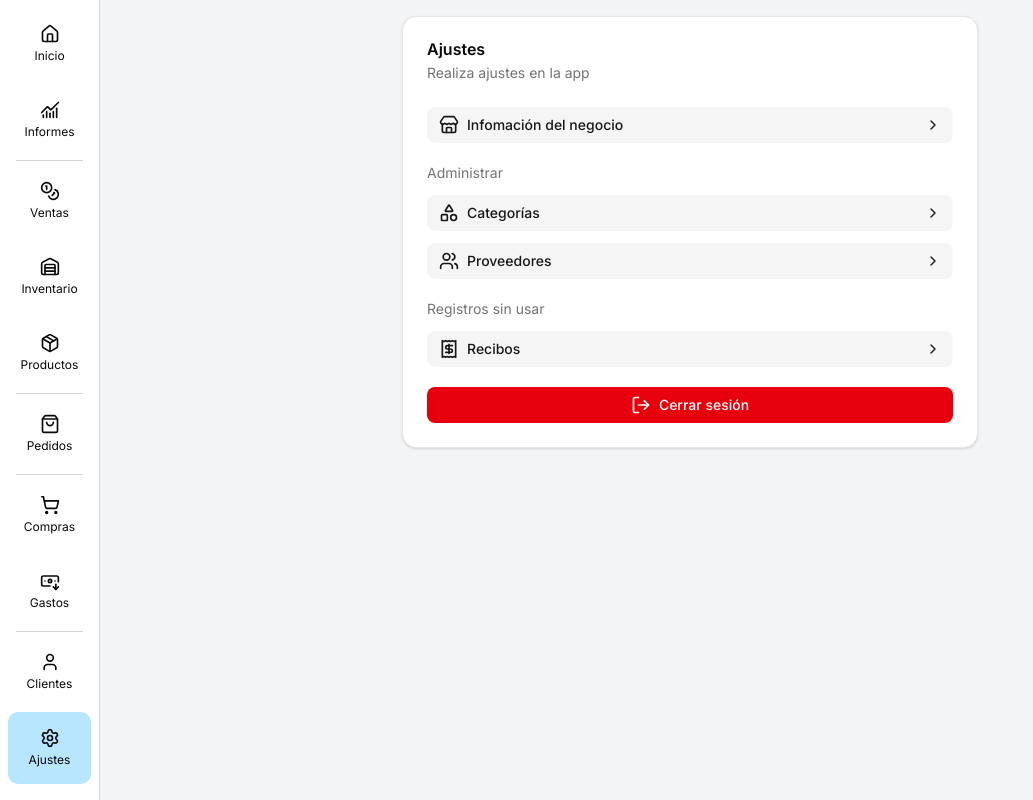
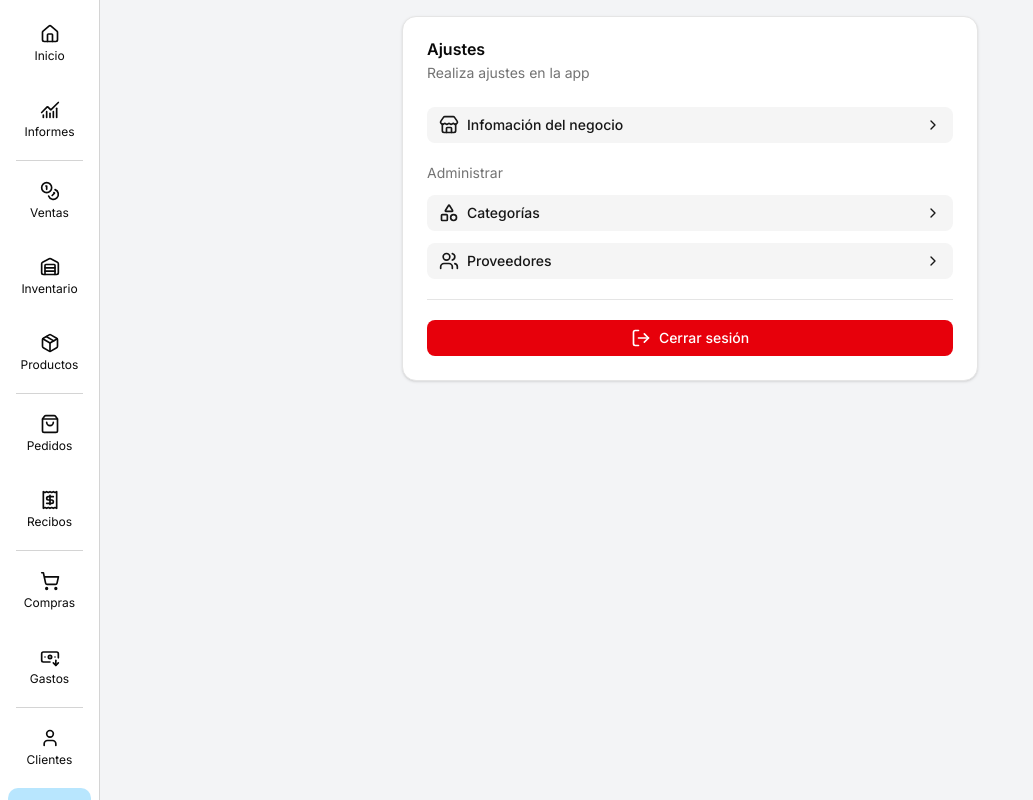
Before and after one commit to ReynaldoMolina/jahairastore, a Next.js app: page /ajustes in a window 1280 px wide. Shown: the whole page, without its empty margins (0-1033 px from the left). Built offline with nearby package versions, Linux system fonts and the light colour scheme; no server answers.

Commit message:
Remove settings link to receipts, now on sidemenu

```diff
--- a/package.json
+++ b/package.json
@@ -11,6 +11,7 @@
   "dependencies": {
     "@hookform/resolvers": "^5.2.2",
     "@radix-ui/react-label": "^2.1.7",
+    "@radix-ui/react-separator": "^1.1.7",
     "@radix-ui/react-slot": "^1.2.3",
     "@react-pdf/renderer": "^4.3.0",
     "bcryptjs": "^3.0.2",
--- a/src/app/(store)/ajustes/page.tsx
+++ b/src/app/(store)/ajustes/page.tsx
@@ -11,6 +11,7 @@ import {
   CardTitle,
 } from '@/components/ui/card';
 import { Button } from '@/components/ui/button';
+import { Separator } from '@/components/ui/separator';
 
 export const metadata = {
   title: 'Ajustes',
@@ -37,11 +38,7 @@ export default async function Page() {
             <Users className="size-5" />
           </SettingsLink>
         </SettingsSection>
-        <SettingsSection title="Registros sin usar">
-          <SettingsLink label="Recibos" href="/recibos">
-            <Receipt className="size-5" />
-          </SettingsLink>
-        </SettingsSection>
+        <Separator />
         {!isDemo && <LogoutForm />}
       </CardContent>
     </Card>
--- a/src/components/sidemenu/menu-options.ts
+++ b/src/components/sidemenu/menu-options.ts
@@ -1,4 +1,4 @@
-import { MenuOption } from "@/types/types";
+import { MenuOption } from '@/types/types';
 
 export const menuOptions: MenuOption[] = [
   {
@@ -35,28 +35,34 @@ export const menuOptions: MenuOption[] = [
     id: 5,
     name: 'Pedidos',
     url: '/pedidos',
+    divider: false,
+  },
+  {
+    id: 6,
+    name: 'Recibos',
+    url: '/recibos',
     divider: true,
   },
   {
-    id: 6,
+    id: 7,
     name: 'Compras',
     url: '/compras',
     divider: false,
   },
   {
-    id: 7,
+    id: 8,
     name: 'Gastos',
     url: '/gastos',
     divider: true,
   },
   {
-    id: 8,
+    id: 9,
     name: 'Clientes',
     url: '/clientes',
     divider: false,
   },
   {
-    id: 9,
+    id: 10,
     name: 'Ajustes',
     url: '/ajustes',
     divider: false,
--- /dev/null
+++ b/src/components/ui/separator.tsx
@@ -0,0 +1,28 @@
+"use client"
+
+import * as React from "react"
+import * as SeparatorPrimitive from "@radix-ui/react-separator"
+
+import { cn } from "@/lib/utils"
+
+function Separator({
+  className,
+  orientation = "horizontal",
+  decorative = true,
+  ...props
+}: React.ComponentProps<typeof SeparatorPrimitive.Root>) {
+  return (
+    <SeparatorPrimitive.Root
+      data-slot="separator"
+      decorative={decorative}
+      orientation={orientation}
+      className={cn(
+        "bg-border shrink-0 data-[orientation=horizontal]:h-px data-[orientation=horizontal]:w-full data-[orientation=vertical]:h-full data-[orientation=vertical]:w-px",
+        className
+      )}
+      {...props}
+    />
+  )
+}
+
+export { Separator }
```
Also changed, not shown: 1 other file (tests, documents, lock files or other folders).
